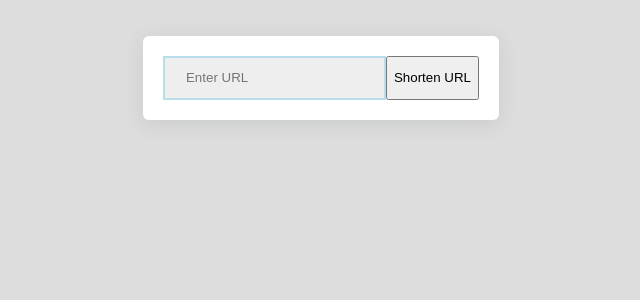
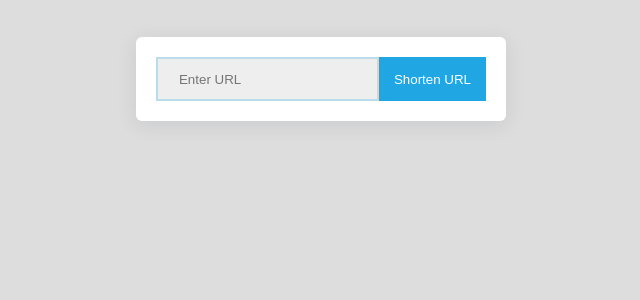
Before and after one commit to JoshuaEdigbe/url-shortner-web-app, a React (Create React App) app: page / in a window 1280 px wide. Shown: the top 300 px of the page, without its empty margins (319-959 px from the left). Built offline with nearby package versions, Linux system fonts and the light colour scheme.

Commit message:
add style for submit button

```diff
--- /dev/null
+++ b/src/components/SubmitButton/index.scss
@@ -0,0 +1,6 @@
+.submit-button {
+  border: 0px;
+  background-color: #1fa6e3;
+  color: #fff;
+  padding: 0px 15px;
+}
--- a/src/components/SubmitButton/index.tsx
+++ b/src/components/SubmitButton/index.tsx
@@ -1,4 +1,7 @@
 import React from "react";
+
+// styles
+import "./index.scss";
 
 interface Props {
   showShortenUrlButton: boolean;
@@ -13,11 +16,15 @@ const SubmitButton: React.FC<Props> = ({
   return (
     <>
       {showShortenUrlButton && (
-        <button onClick={handleShortenUrl}>Shorten URL</button>
+        <button onClick={handleShortenUrl} className="submit-button">
+          Shorten URL
+        </button>
       )}
 
       {!showShortenUrlButton && (
-        <button onClick={handleShowOriginalUrl}>Show Original URL</button>
+        <button onClick={handleShowOriginalUrl} className="submit-button">
+          Show Original URL
+        </button>
       )}
     </>
   );
```
